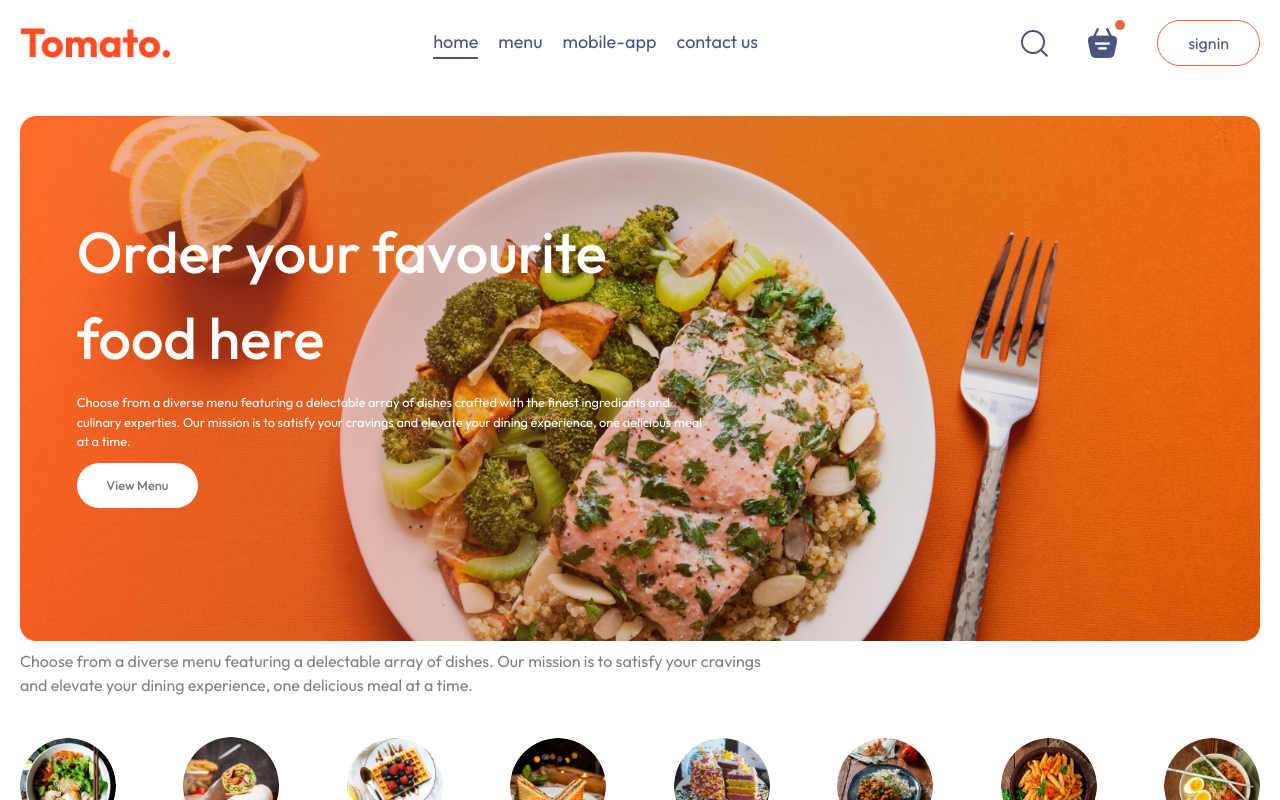
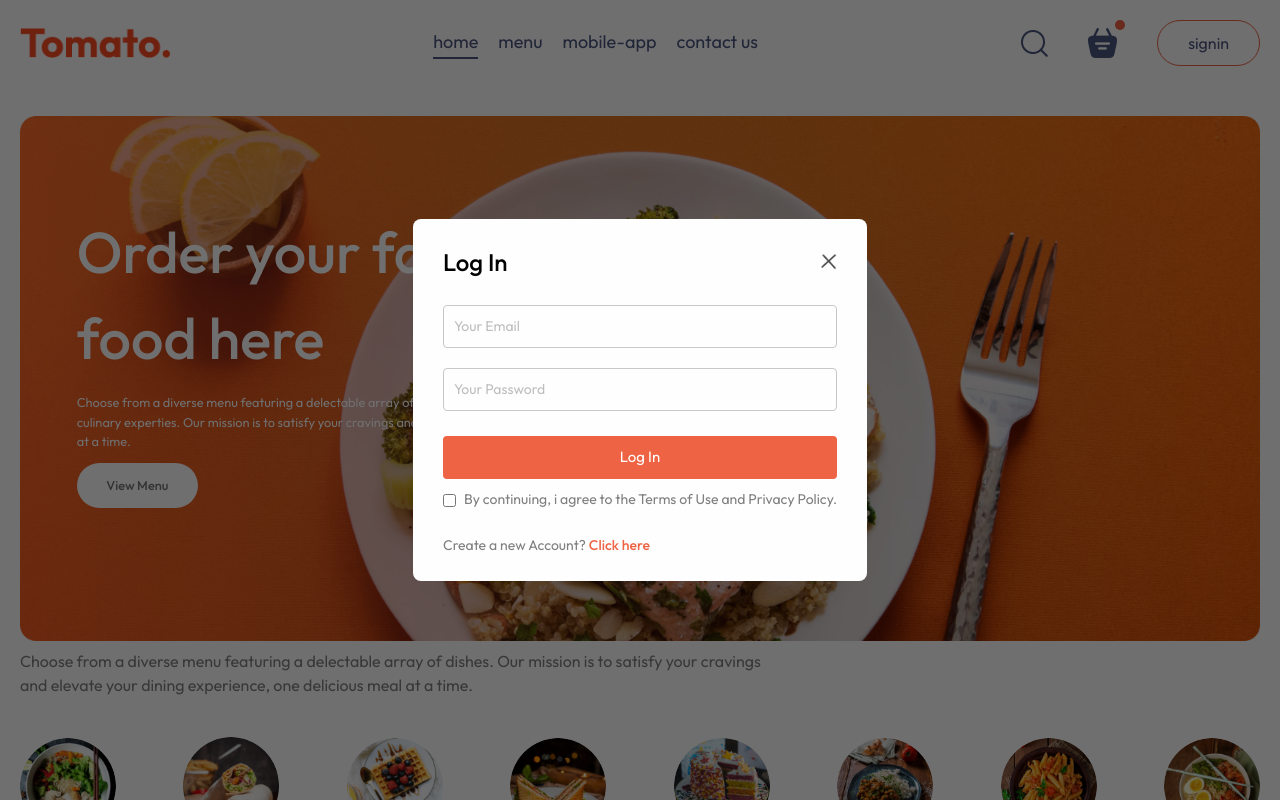
Before and after one commit to Ramla-Eman/MernStack_Project1_Tomato, a React (Vite) app in the folder frontend/: page / in a window 1280 px wide. Both pictures are taken after a click on the button "signin". Shown: the top 800 px of the page. Built offline with nearby package versions, Linux system fonts and the light colour scheme.

Commit message:
completed the popup ui of Login and Signup page

```diff
--- a/frontend/src/App.jsx
+++ b/frontend/src/App.jsx
@@ -1,15 +1,18 @@
-import React from 'react'
+import React, { useState } from 'react'
 import Navbar from './components/Navbar'
 import { Route, Routes } from 'react-router-dom'
 import Home from './pages/Home'
 import Cart from './pages/Cart'
 import PlaceOrder from './pages/PlaceOrder'
 import Footer from './components/Footer'
+import LoginPopup from './components/LoginPopup'
 
 const App = () => {
+  const [showLogin, setShowLogin] = useState(false)
   return (
     <div>
-      <Navbar/>
+      {showLogin ? <LoginPopup setShowLogin={setShowLogin}/>: <></>}
+      <Navbar setShowLogin={setShowLogin}/>
       <Routes>
         <Route path='/' element={<Home/>}/>
         <Route path='/cart' element={<Cart/>}/>
--- /dev/null
+++ b/frontend/src/components/LoginPopup.jsx
@@ -0,0 +1,75 @@
+import React, { useState } from "react";
+import { assets } from "../assets/assets";
+
+const LoginPopup = ({ setShowLogin }) => {
+  const [currentState, setCurrentState] = useState("Log In");
+  return (
+    <div className="absolute z-10 w-full h-full bg-[#00000090] flex items-center justify-center">
+      <form className="w-[23vw, 330px] text-[#808080] bg-white flex flex-col gap-[25px] py-[25px] px-[30px] rounded-[8px] text-[14px] animate-fade-in">
+        <div className="flex justify-between items-center text-black">
+          <h2 className="text-[24px] font-medium">{currentState}</h2>
+          <img
+            onClick={() => setShowLogin(false)}
+            src={assets.cross_icon}
+            alt=""
+            className="w-[16px] cursor-pointer"
+          />
+        </div>
+        <div className="flex flex-col gap-5">
+          {currentState === "Log In" ? (
+            <></>
+          ) : (
+            <input
+              type="text"
+              placeholder="Your Name"
+              required
+              className=" outline-0 border border-[#c9c9c9] p-2.5 rounded-[4px]"
+            />
+          )}
+          <input
+            type="email"
+            placeholder="Your Email"
+            required
+            className=" outline-0 border border-[#c9c9c9] p-2.5 rounded-[4px]"
+          />
+          <input
+            type="password"
+            placeholder="Your Password"
+            required
+            className=" outline-0 border border-[#c9c9c9] p-2.5 rounded-[4px]"
+          />
+        </div>
+        <button className="border-0 p-2.5 rounded-[4px] text-white bg-tomato text-[15px] cursor-pointer">
+          {currentState === "Sign Up" ? "Create Account" : "Log In"}
+        </button>
+        <div className="flex items-start gap-2 -mt-[15px]">
+          <input type="checkbox" required className="mt-[5px]" />
+          <p>By continuing, i agree to the Terms of Use and Privacy Policy.</p>
+        </div>
+        {currentState === "Log In" ? (
+          <p>
+            Create a new Account?{" "}
+            <span
+              onClick={() => setCurrentState("Sign Up")}
+              className="text-tomato font-medium cursor-pointer"
+            >
+              Click here
+            </span>
+          </p>
+        ) : (
+          <p>
+            Already have an Account?{" "}
+            <span
+              onClick={() => setCurrentState("Log In")}
+              className="text-tomato font-medium cursor-pointer"
+            >
+              Login here
+            </span>
+          </p>
+        )}
+      </form>
+    </div>
+  );
+};
+
+export default LoginPopup;
--- a/frontend/src/components/Navbar.jsx
+++ b/frontend/src/components/Navbar.jsx
@@ -20,7 +20,7 @@ const lists = [
   },
 ];
 
-const Navbar = () => {
+const Navbar = ({setShowLogin}) => {
   const [menu, setMenu] = useState("home");
   return (
     <div className="max-w-7xl mx-auto px-5 flex justify-between items-center py-5">
@@ -44,7 +44,9 @@ const Navbar = () => {
           <img src={assets.basket_icon} alt="" className="md:w-auto w-[20px]"/>
           <div className="absolute min-w-2.5 min-h-2.5 bg-tomato rounded-[5px] -top-2 -right-2"></div>
         </div>
-        <button className="text-color2 md:text-[16px] text-[12px] hover:bg-[#fff4f2] md:px-[30px] px-4 md:py-2.5 py-1 rounded-full border border-tomato transition-all duration-300 cursor-pointer">
+        <button className="text-color2 md:text-[16px] text-[12px] hover:bg-[#fff4f2] md:px-[30px] px-4 md:py-2.5 py-1 rounded-full border border-tomato transition-all duration-300 cursor-pointer"
+        onClick={()=>setShowLogin(true)}
+        >
           signin
         </button>
       </div>
```
